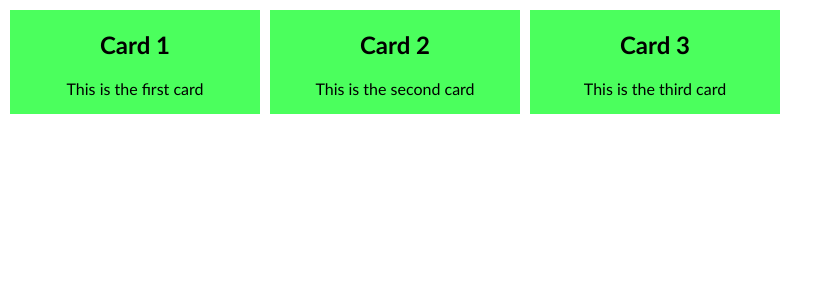
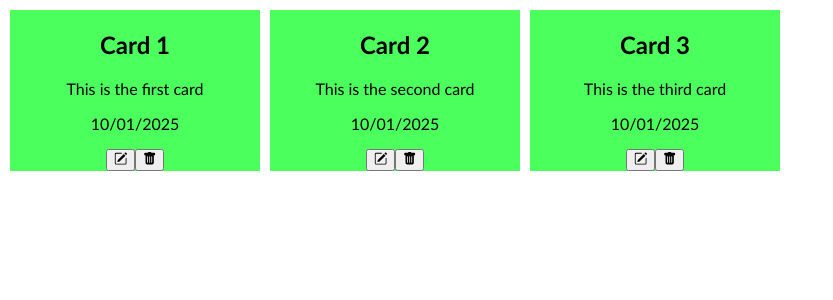
Before and after one commit to AndreiCIlies/Everleaf, a React (Create React App) app: page / in a window 1280 px wide. Shown: the top 300 px of the page, without its empty margins (0-833 px from the left). Built offline with nearby package versions, Linux system fonts and the light colour scheme.

Commit message:
Added date display and edit/delete buttons to Card

```diff
--- a/package.json
+++ b/package.json
@@ -6,6 +6,7 @@
     "cra-template": "1.2.0",
     "react": "^19.0.0",
     "react-dom": "^19.0.0",
+    "react-icons": "^5.4.0",
     "react-scripts": "^5.0.1",
     "web-vitals": "^4.2.4"
   },
--- a/src/App.js
+++ b/src/App.js
@@ -5,9 +5,9 @@ import Card from './components/Card';
 function App() {
   return (
     <div className="cards">
-      <Card title="Card 1" description="This is the first card" />
-      <Card title="Card 2" description="This is the second card" />
-      <Card title="Card 3" description="This is the third card" />
+      <Card title="Card 1" description="This is the first card" date="10/01/2025"/>
+      <Card title="Card 2" description="This is the second card" date="10/01/2025"/>
+      <Card title="Card 3" description="This is the third card" date="10/01/2025"/>
     </div>
   );
 }
--- a/src/components/Card.js
+++ b/src/components/Card.js
@@ -1,10 +1,19 @@
 import "../styles/Card.css";
+import { BsFillTrashFill } from "react-icons/bs";
+import { BsPencilSquare } from "react-icons/bs";
 
-const Card = ({title, description}) => {
+const Card = ({ title, description, date }) => {
     return (
         <div className="card">
             <h2>{title}</h2>
             <p>{description}</p>
+            <p>{date}</p>
+            <button className="edit-btn">
+                <BsPencilSquare />
+            </button>
+            <button className="delete-btn">
+                <BsFillTrashFill />
+            </button>
         </div>
     )
 }
```
Also changed, not shown: 1 other file (tests, documents, lock files or other folders).
